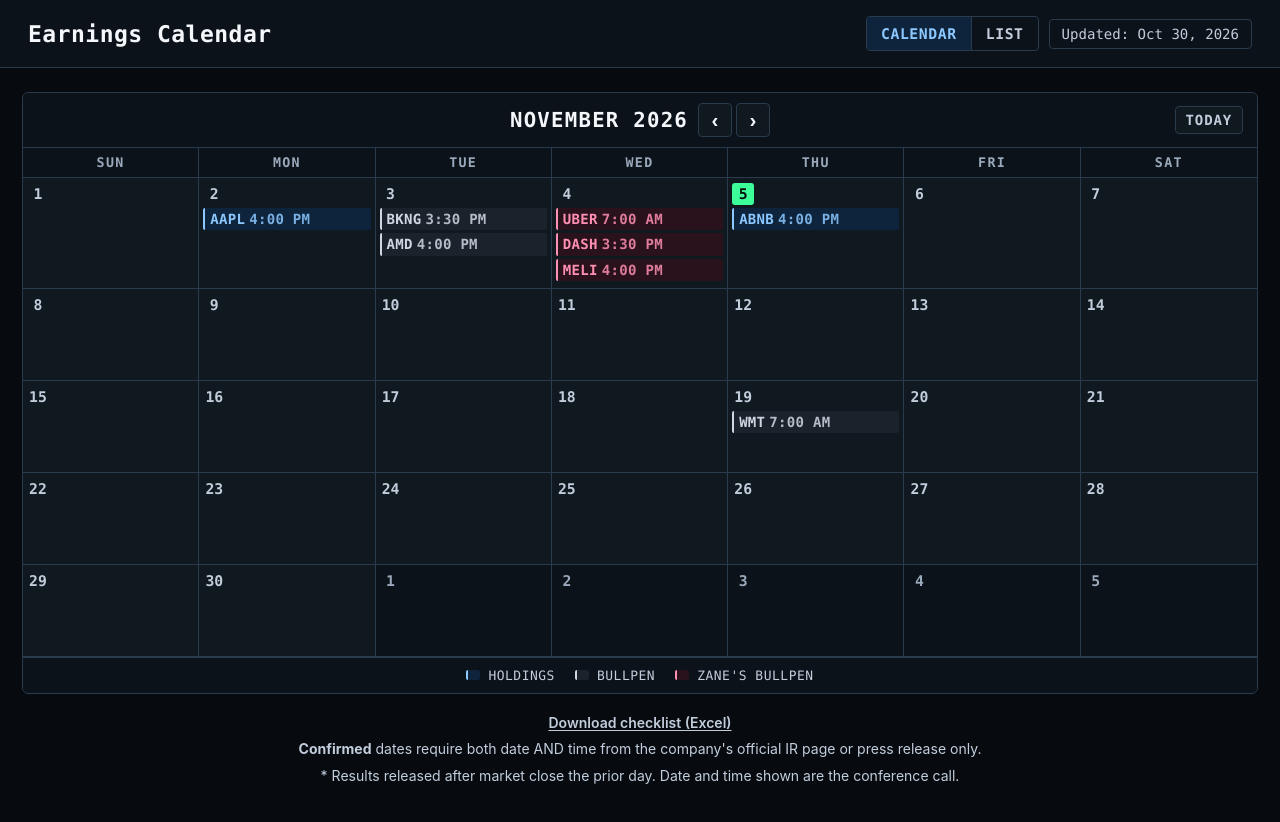
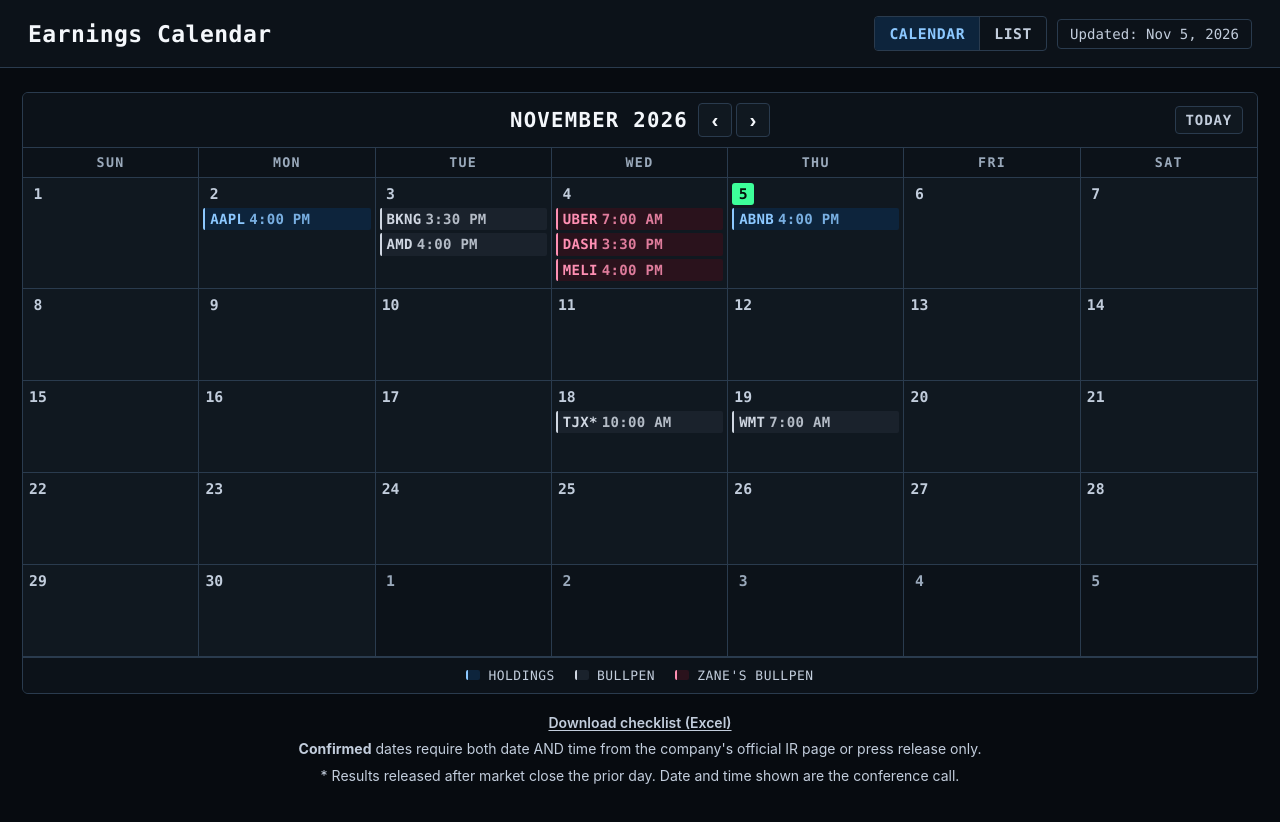
Before and after one commit to LongOnlyAnalyst/earnings-calendar-deploy, a plain HTML site: page index.html in a window 1280 px wide. Drawn offline with Linux system fonts and the light colour scheme.

Commit message:
Replace TJX with Q3 FY27 call Nov 18 10:00 AM CT
Company Business Wire PR Nov 4: conference call 11:00 a.m. ET Nov 18.
QXO/AVGO/BRK-B stay NA; CPRT/HEI keep prior.

```diff
--- a/index.html
+++ b/index.html
@@ -198,13 +198,13 @@ const EARNINGS = [
   { cat:'watchlist', ticker:'ORLY', co:'O\'Reilly Auto Parts', date:'2026-10-29', timeCT:'10:00 AM', sess:'', status:'confirmed', notes:'Q3 2026 · PR', split:true },
   { cat:'watchlist', ticker:'BKNG', co:'Booking Holdings', date:'2026-11-03', timeCT:'3:30 PM', sess:'AMC', status:'confirmed', notes:'Q3 2026 · Earnings release after market close · PR' },
   { cat:'watchlist', ticker:'WMT', co:'Walmart', date:'2026-11-19', timeCT:'7:00 AM', sess:'BMO', status:'confirmed', notes:'Q3 FY27 · Earnings release before market open · IR' },
-  { cat:'watchlist', ticker:'TJX', co:'TJX Companies', date:'2026-08-19', timeCT:'10:00 AM', sess:'', status:'confirmed', notes:'Q2 FY27 · PR' },
+  { cat:'watchlist', ticker:'TJX', co:'TJX Companies', date:'2026-11-18', timeCT:'10:00 AM', sess:'', status:'confirmed', notes:'Q3 FY27 · Earnings release before market open · PR', split:true },
   { cat:'watchlist', ticker:'FAST', co:'Fastenal', date:'2026-10-14', timeCT:'9:00 AM', sess:'', status:'confirmed', notes:'Q3 2026 · Earnings release before market open · PR' },
   { cat:'watchlist', ticker:'AMD', co:'Advanced Micro Devices', date:'2026-11-03', timeCT:'4:00 PM', sess:'AMC', status:'confirmed', notes:'Q3 2026 · Earnings release after market close · PR' },
   { cat:'watchlist', ticker:'BRK-B', co:'Berkshire Hathaway', date:'', timeCT:'', sess:'', status:'not-announced', notes:'' },
   { cat:'watchlist', ticker:'SPOT', co:'Spotify Technology', date:'2026-10-22', timeCT:'7:00 AM', sess:'BMO', status:'confirmed', notes:'Q3 2026 · Earnings release before market open · PR' }
 ];
-const META = { lastUpdated: '2026-10-30', lastChanged: '2026-10-30' };
+const META = { lastUpdated: '2026-11-05', lastChanged: '2026-11-05' };
 
 const TODAY=new Date();TODAY.setHours(0,0,0,0);
 const STALE=new Date(TODAY.getTime()-7*24*60*60*1000);
```
